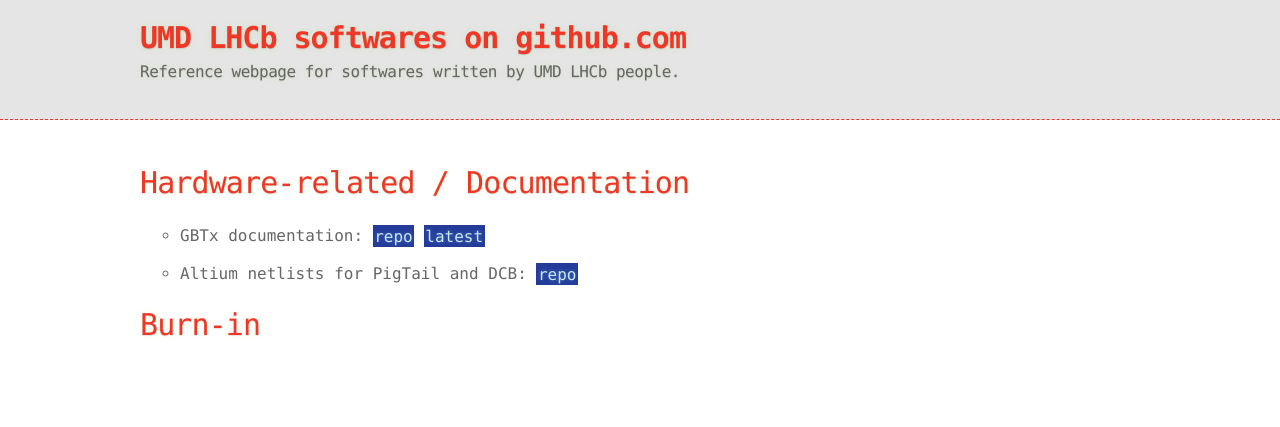
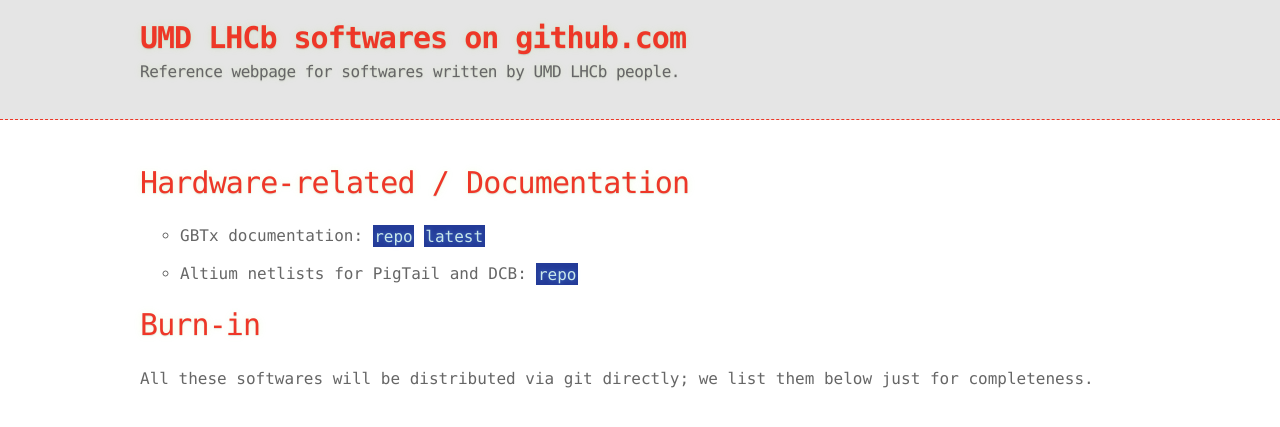
Before and after one commit to umd-lhcb/umd-lhcb.github.io, a Jekyll site: the page built from index.md, in a window 1280 px wide. Shown: the top 427 px of the page. Built offline with Jekyll 4.4.1, drawn with Linux system fonts in a browser that asks for light colours; our own code applies the rules of GitHub Pages for plain Markdown files.

Commit message:
Comment on the burn in section.

```diff
--- a/index.md
+++ b/index.md
@@ -11,3 +11,5 @@
 [repo](https://github.com/ZishuoYang/UT-Backplane-mapping)
 
 # Burn-in
+All these softwares will be distributed via git directly;
+we list them below just for completeness.
```
